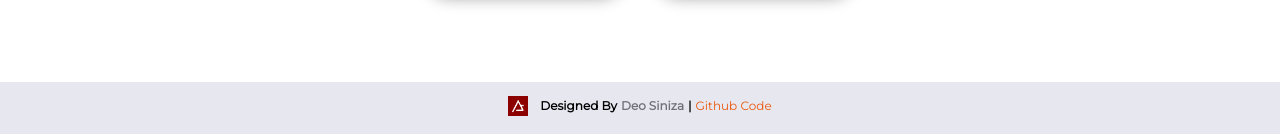
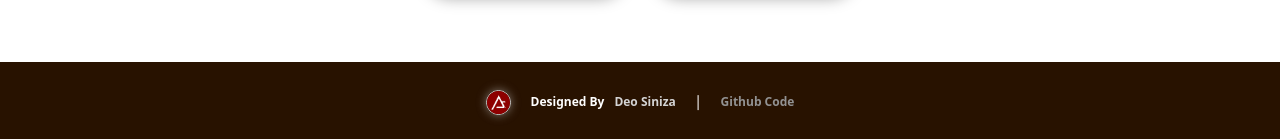
Before and after one commit to deodagee/coffee-shop-beta, a Next.js app: page / in a window 1280 px wide. Shown: the part 702-841 px from the top of the page. Built offline with nearby package versions, Linux system fonts and the light colour scheme; no server answers.

Commit message:
first commit

```diff
--- a/components/Footer.tsx
+++ b/components/Footer.tsx
@@ -1,15 +1,22 @@
 import Link from "next/link";
+import styles from '../styles/footer.module.css';
+
 
 export default function Footer() {
   return (
-    <footer className="font-sans font-bold center mt-5 flex justify-center space-x-1 bg-[#E7E8EF] p-4 text-xs">
-      <img  src="/logowhitesmall.png" alt="Logo" width={5} height={5} className=" translate-y-[-2px] mr-[8px] h-5 w-5" /> {/* Replace "/logowhitesmall.png" with the correct path to your image */}
-      <p>Designed By</p>
-      <span className="text-zinc-500">Deo Siniza</span>
-      <span>|</span>
-      <a href="https://astrumstellar.com" className="font-sans font-medium text-orange-600">
+    <footer className={styles.footer_wrapper}>
+      <img  src="/logowhitesmall.png" alt="Logo" width={5} height={5} className={styles.footer_logo} /> {/* Replace "/logowhitesmall.png" with the correct path to your image */}
+      <Link
+      href={"https://astrumstellar.com"}>
+        <span className={styles.name_credentials}>
+      <p className={styles.designed_by}>Designed By</p>
+      <p className={styles.name} >Deo Siniza</p>
+      </span>
+      </Link>
+      <span className={styles.span_item}>|</span>
+      <Link href="https://github.com/deodagee/coffee-shop-beta" className={styles.github_link}>
         Github Code
-      </a>
+      </Link>
     </footer>
   );
 }
--- /dev/null
+++ b/styles/footer.module.css
@@ -0,0 +1,54 @@
+.footer_wrapper {
+width: 100vw;
+background-color:rgb(40, 18, 0);
+display: flex;
+align-items: center;
+justify-content: center;
+padding: 20px;
+height: 80px;
+gap: 20px;
+}
+
+.footer_logo {
+    width: 25px;
+    height: 25px;
+    border-radius: 50%;
+    box-shadow: rgba(201, 201, 201, 0.522) 0px 0px 10px;
+    border-width: 1px;
+    border-color: rgb(213, 213, 213);
+}
+
+
+.designed_by {
+    color: white;
+    font-weight: 700;
+    font-size: 12px;
+    font-family: system-ui, -apple-system, BlinkMacSystemFont, 'Segoe UI', Roboto, Oxygen, Ubuntu, Cantarell, 'Open Sans', 'Helvetica Neue', sans-serif;
+
+}
+
+.name_credentials {
+    display: flex;
+    flex-direction: row;
+    gap: 10px;
+}
+.name {
+
+    color: rgb(212, 212, 212);
+    font-weight: 700;
+    font-size: 12px;
+    font-family: system-ui, -apple-system, BlinkMacSystemFont, 'Segoe UI', Roboto, Oxygen, Ubuntu, Cantarell, 'Open Sans', 'Helvetica Neue', sans-serif;
+}
+
+.span_item {
+    color: white;
+}
+
+.github_link {
+
+    color: rgb(146, 146, 146);
+    font-weight: 700;
+    font-size: 12px;
+    font-family: system-ui, -apple-system, BlinkMacSystemFont, 'Segoe UI', Roboto, Oxygen, Ubuntu, Cantarell, 'Open Sans', 'Helvetica Neue', sans-serif;
+
+}
```
Also changed, not shown: styles/menu.module.css (+6 -2 lines).
